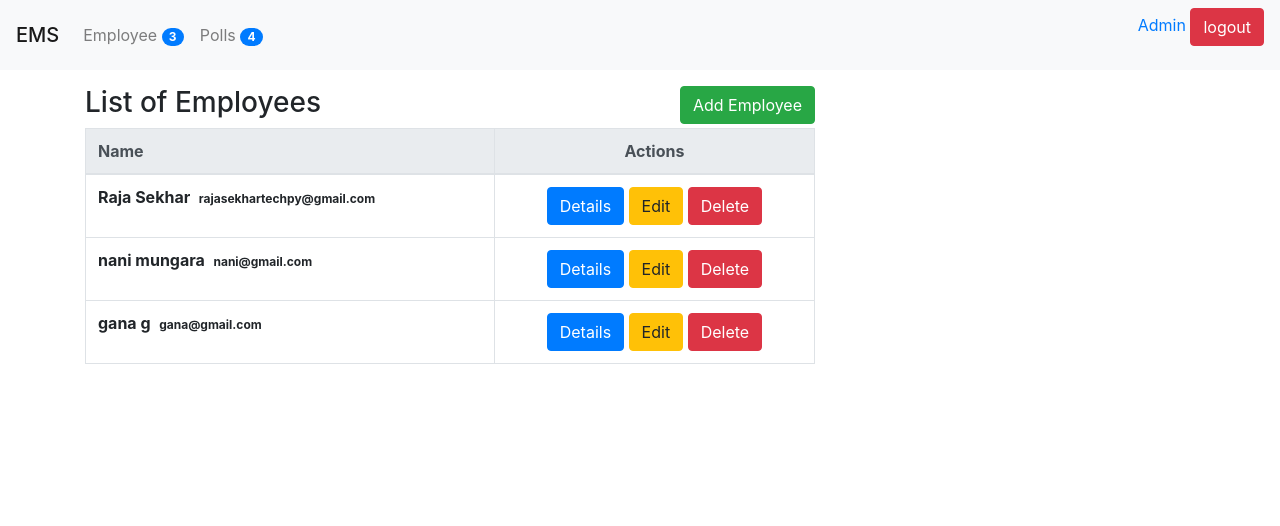
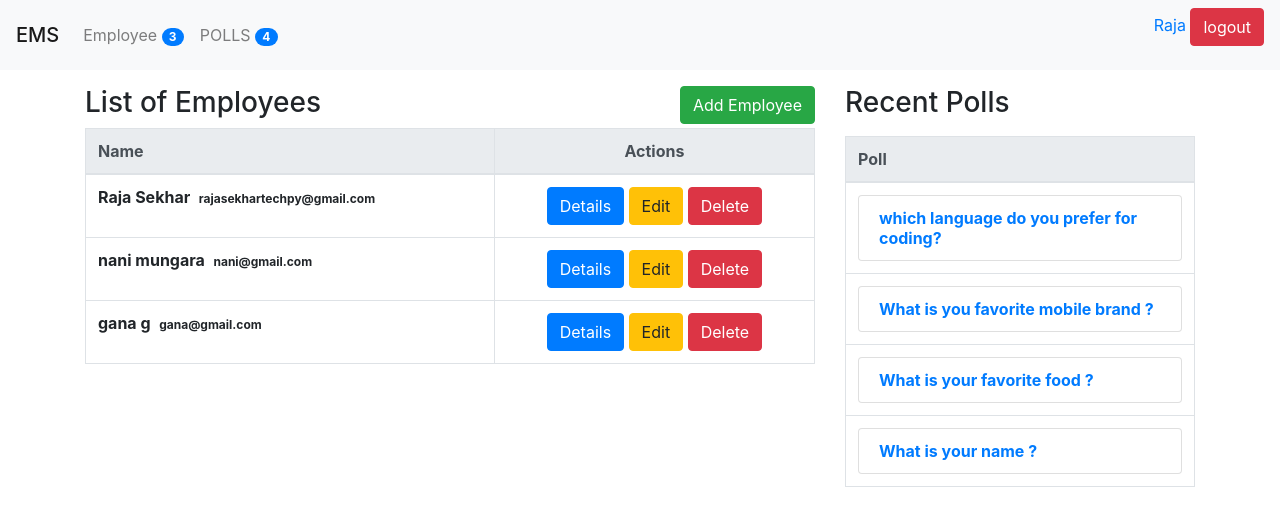
Before and after one commit to Rajasekhartech/ems, a Django app: page /employee/ in a window 1280 px wide. Shown: the top 526 px of the page. Run offline with Django 3.2, Linux system fonts and the light colour scheme; a user stored in the database is signed in; data comes from the database, SQL or seed files in the repository; both versions use the stored data as it was after the commit; lists and menus that the app fills with data are empty; parts of the project's set-up code (start-up, migrations or seed data) failed here and were passed over; some libraries are stand-ins or nearby versions.

Commit message:
added profile

```diff
--- a/employee/views.py
+++ b/employee/views.py
@@ -4,11 +4,14 @@
 from django.contrib.auth import authenticate, logout,login
 from django.contrib.auth.decorators import login_required
 from django.http import HttpResponseRedirect, HttpResponse
-from django.urls import reverse
+from django.urls import reverse, reverse_lazy
 from django.contrib.sessions.models import Session
-
-
+from ems.decorators import admin_hr_required
+from django.views.generic import DeleteView
+from django.views.generic.edit import UpdateView
 # Create your views here.
+def home(request):
+    return render(request, 'home.html')
 
 def user_login(request):
     context = {}
@@ -57,6 +60,7 @@
     return render(request,'employee/details.html',context)
 
 @login_required(login_url= '/login/')
+@admin_hr_required
 def employee_add(request):
     context = {}
     if request.method == "POST":
@@ -99,3 +103,17 @@
         context={}
         context['user'] = user
         return render(request, 'employee/delete.html', context)
+
+class ProfileUpdate(UpdateView):
+    fields = ['designation', 'salary']
+    template_name = 'auth/profile_update.html'
+    success_url = reverse_lazy('my_profile')
+    def get_object(self, queryset=None):
+        return self.request.user.profile
+
+
+class MyProfile(DeleteView):
+    template_name = 'auth/profile.html'
+
+    def get_object(self, queryset=None):
+        return self.request.user.profile
--- a/ems/urls.py
+++ b/ems/urls.py
@@ -15,7 +15,7 @@
 """
 from django.contrib import admin
 from django.urls import path , include
-from employee.views import user_login, user_success, user_logout
+from employee.views import user_login, user_success, user_logout,home,ProfileUpdate,MyProfile
 urlpatterns = [
     path('admin/', admin.site.urls),
     path('poll/', include('poll.urls')),
@@ -23,4 +23,7 @@
     path('login/', user_login, name = 'user_login'),
     path('success/', user_success, name = 'user_success'),
     path('logout/', user_logout, name = 'user_logout'),
+    path('profile/', MyProfile.as_view(), name = 'my_profile'),
+    path('profile/update', ProfileUpdate.as_view(), name = 'update_profile'),
+    path('',home, name = 'home'),
 ]
--- /dev/null
+++ b/poll/templatetags/poll_extras.py
@@ -0,0 +1,15 @@
+from django import template
+from poll.models import Question
+
+register = template.Library()
+
+def upper(value):
+    """Converts a string into all uppercase"""
+    return value.upper()
+
+register.filter('upper', upper)
+
+@register.simple_tag
+def recent_polls(n=5):
+    questions = Question.objects.all().order_by('-created_at')
+    return questions[0:n]
--- a/templates/employee/index.html
+++ b/templates/employee/index.html
@@ -1,5 +1,5 @@
 {% extends 'polls/base.html' %}
-
+{% load poll_extras %}
 {% block content %}
 <div class="row">
         <div class="col-sm-8">
@@ -39,9 +39,39 @@
 
         {% else %}
             <p> There are no employees</p>
-    {% endif %}
+        {% endif %}
+    </div>
+    </div>
+    <div class="col-sm-4">
+        {% recent_polls as questions %}
+        <p>
+            <h3>Recent Polls</h3>
+        </p>
 
-        </div>
+        <div class="table-responsive-sm">
+            {% if questions %}
+                <table class="table table-bordered">
+                    <thead class="thead-light">
+                        <tr>
+                            <th>Poll</th>
+                        </tr>
+                </thead>
+                <tbody>
+                {% for question in questions %}
+                    <tr>
+                        <th scope="row">
+                            <a class="list-group-item" href="{% url 'polls_details' question.id%}" >{{question.title }} </a>
+                        </th>
+
+                    </tr>
+                {% endfor %}
+                </tbody>
+                </table>
+        {% else %}
+            <p>There is no question available.</p>
+        {% endif %}
+
     </div>
 </div>
+
 {% endblock content %}
--- a/templates/header.html
+++ b/templates/header.html
@@ -1,3 +1,4 @@
+{% load poll_extras %}
 <div class="navbar navbar-expand-lg navbar-light bg-light">
     <span class="navbar-brand mb-0 h1">EMS</span>
     <button class="navbar-toggler" type="button" data-toggle="collapse" data-target="#navbarNav" aria-controls="navbarNav" aria-expanded="false" aria-label="Toggle navigation">
@@ -7,13 +8,13 @@
         <ul class="navbar-nav">
             <li class="nav-item">
                 <a class="nav-link" href="{% url 'employee_list'%}">
-                    Employee
+                    {{"employee" | capfirst}}
                     <span class="badge badge-primary badge-pill ">{{emp_count}}</span>
                 </a>
             </li>
             <li class="nav-item">
                 <a class="nav-link" href="{% url 'polls_list' %}">
-                    Polls
+                    {{"Polls" | upper}}
                     <span class="badge badge-primary badge-pill ">{{polls_count}}</span>
                 </a>
             </li>
@@ -24,7 +25,7 @@
 
             <form method="POST" action="/logout/">
             {%csrf_token%}
-            <a href="#">{{request.role}}</a>
+            <a href="{% url 'my_profile' %}">{{request.user.first_name}}</a>
             <input type="submit" class="btn btn-danger" value="logout">
             </form>
         </div>
--- /dev/null
+++ b/templates/home.html
@@ -0,0 +1,5 @@
+{% extends 'polls/base.html' %}
+
+{% block content %}
+<h1>home page</h1>
+{% endblock content %}
--- a/templates/polls/poll.html
+++ b/templates/polls/poll.html
@@ -1,8 +1,9 @@
 {% extends 'polls/base.html' %}
 
 {% block content %}
-<h2> Vote page</h2>
+<p>
 <h3>{{question.title }}</h3>
+</p>
 <form method="POST" action="/poll/{{question.id}}/">
     {% csrf_token %}
 {% for choice in question.choices %}
```
Also changed, not shown: templates/auth/profile.html (added, +32 -0 lines), templates/auth/profile_update.html (added, +14 -0 lines), db.sqlite3, poll/templatetags/__init__.py (added).
